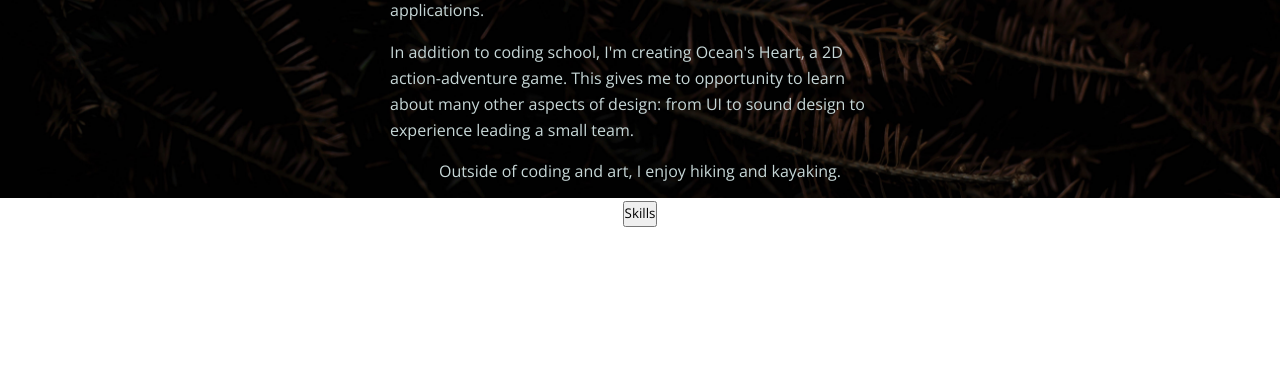
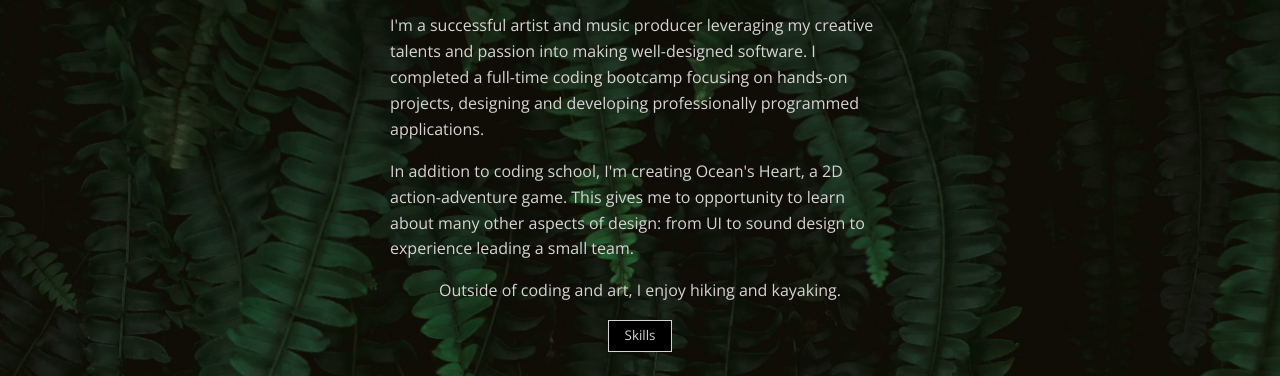
Before and after one commit to MaxMraz/maxmraz.github.io, a website: page about.html in a window 1280 px wide. Shown: the part 602-978 px from the top of the page. Before the commit the page ends 837 px from the top, so only its background shows below. Drawn offline with nearby package versions, Linux system fonts and the light colour scheme.

Commit message:
reformat projects page and background images

```diff
--- a/about.html
+++ b/about.html
@@ -37,8 +37,8 @@
 			</section>
 
 			<div id="skills-modal" class="modal">
+					<span class="close">&times;</span>
 				<div class="modal-content">
-					<span class="close">&times;</span>
 					<ul id="skills-list">
 						<li>Java</li>
 						<li>Javascript</li>
--- a/css/layout-about.css
+++ b/css/layout-about.css
@@ -2,7 +2,21 @@ main {
 	align-items: center;
 	display: flex;
 	flex-direction: column;
-	height: 100vh;
+	min-height: 100vh;
+}
+	main * {
+		margin-bottom: 1rem;
+	}
+
+button {
+	background-color: black;
+	border: 1px solid var(--white);
+	color: var(--white);
+	cursor: pointer;
+	padding: 0.25rem 1rem;
+	text-align: center;
+	text-decoration: none;
+	size: 48px;
 }
 
 .modal{
@@ -19,19 +33,21 @@ main {
 }
 
 .modal-content {
-	background-color: var(--light-grey);
+	background-color: rgba(0,0,0,0.85);
 	border: 1px solid var(--white);
+	display: flex;
+	justify-content: space-between;
 	margin: 15% auto;
 	padding: 20px;
 	width: 80%;
 }
-
 /*modal close button*/
 .close {
 	color: var(--white);
 	float: right;
 	font-size: 28px;
 	font-weight: bold;
+	margin: 2rem 2rem 0 0;
 }
 	.close:hover, .close:focus {
 		color: var(--dark-grey);
@@ -40,6 +56,7 @@ main {
 	}
 
 #bio {
+/*	background-color: rgba(0,0,0,0.5);*/
 	display: flex;
 	flex-direction: column;
 	align-items: center;
@@ -61,8 +78,8 @@ main {
 
 #finger-guns-img {
 	border-radius: 50%;
-	float: left;
-	width: 25vw;
+
+	max-width: 25vw;
 }
 
 #headshot-photo {
--- a/css/style-about.css
+++ b/css/style-about.css
@@ -1,17 +1,11 @@
-@media only screen and (min-width: 600px) {
-    main {
-        background-image: url(../images/hemlock.jpg);
-    }
-}
-
-@media only screen and (max-width: 600px) {
-    main {
-        background-image: url(../images/hemlock-upright.jpg);
-    }
-}
-
 main{
+	background-image: url(../images/leaves-vert.jpg);
 	background-size: 100vw;
 	color: var(--white);
 
 }
+/*@media only screen and (min-width: 1000px) {
+    main {
+        background-image: url(../images/leaves-horiz.jpg);
+    }
+}*/
--- a/css/style-project.css
+++ b/css/style-project.css
@@ -1,3 +1,4 @@
 body {
 	background-color: var(--light-grey);
+
 }
--- a/css/style-projects.css
+++ b/css/style-projects.css
@@ -1,3 +1,8 @@
+main {
+	background-color: var(--white);
+/*	background-image: url(../images/leaves2.jpg);*/
+}
+
 .project {
 /*	background-image: linear-gradient(red, yellow);*/
 }
--- a/css/universal.css
+++ b/css/universal.css
@@ -1,11 +1,12 @@
 @import url('https://fonts.googleapis.com/css?family=Open+Sans');
+@import url('https://fonts.googleapis.com/css?family=Amatic+SC');
 :root {
 
-	--white: #C7D7D7;
-	--color-1: #93A59E;
-	--light-grey: #565944;
-	--dark-grey: #3D3F34;
-	--color-2: #AC893E;
+	--white: #D7D3D2;
+	--color-1: #736433;
+	--color-2: #A48242;
+	--light-grey: #626E6E;
+	--dark-grey: #232420;
 
 }
 
@@ -36,6 +37,10 @@ a{
 		background-color: rgba(0,0,0,.75);
 	}
 
+h1, h2 {
+	font-family: 'Amatic SC', 'Open Sans', sans-serif;
+	font-size: 3rem;
+}
 /*figure img{
 	max-width: 100%;
 }*/
```
Also changed, not shown: projects.html (+2 -2 lines), images/leaves-vert.jpg (added), images/leaves2.jpg (added), images/oceans-heart-screen-2.jpg (added), images/project-1-screen.jpg, 2 other files.
